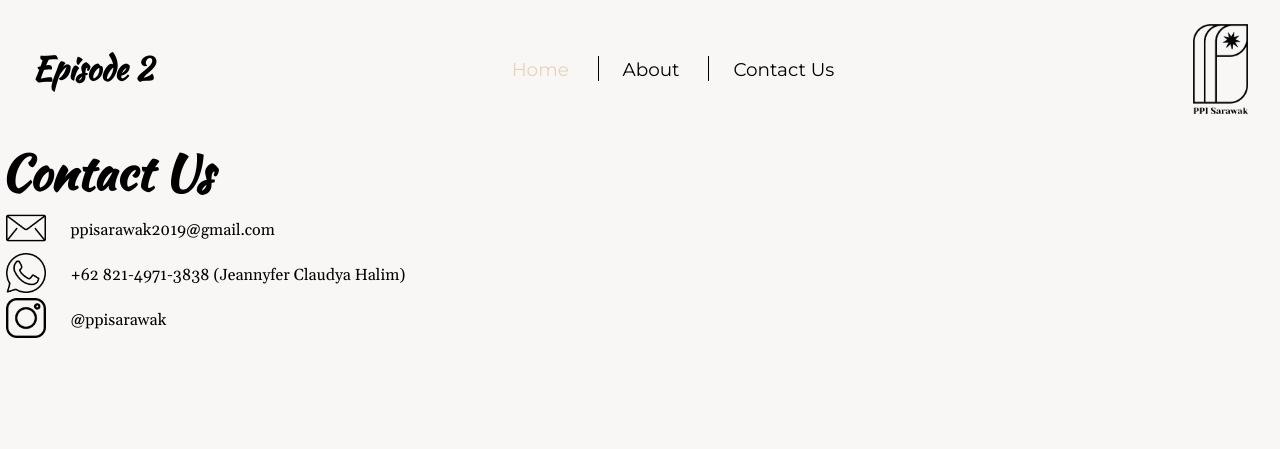
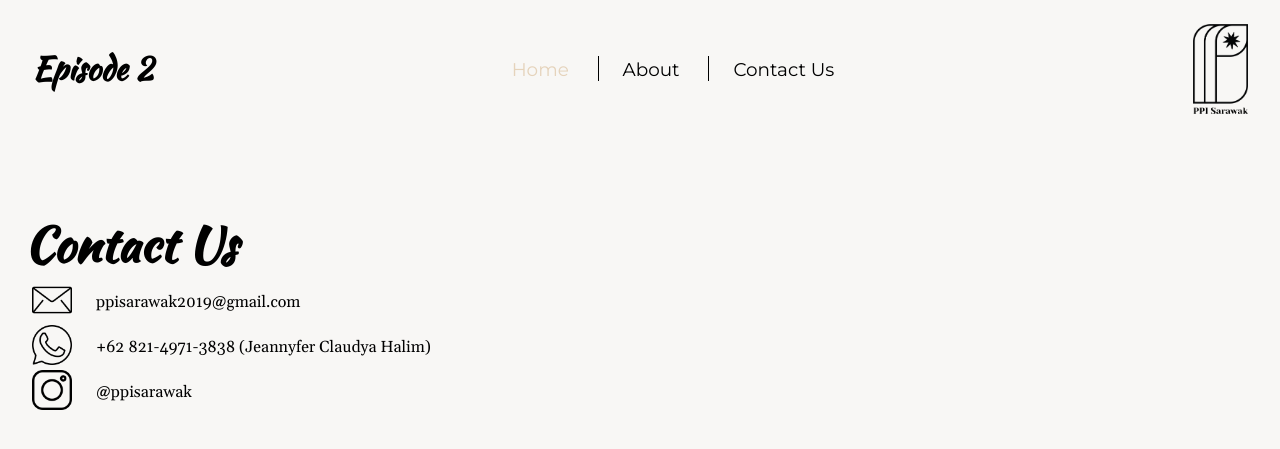
Before and after one commit to tensan8/Donate-For-Joy, a PHP site: page /contactus.php in a window 1280 px wide. Shown: the top 449 px of the page. Run offline with PHP 8.4, Linux system fonts and the light colour scheme.

Commit message:
Fix Contact Us Margin

```diff
--- a/about.html
+++ b/about.php
@@ -9,6 +9,8 @@
     <link href='css/about.css' rel='stylesheet'>
 </head>
 <body>
+    <?php include("navbar.php") ?>
+
     <h1 class="title-text" id="about-title">Donate For Joy</h1>
     <p id="main-subtitle-centered">by PPI Sarawak</p>
 </body>
--- a/contactus.php
+++ b/contactus.php
@@ -11,7 +11,7 @@
 <body>
     <?php include("navbar.php") ?>
 
-    <h1 class="title-text">Contact Us</h1>
+    <h1 class="title-text" id="contact-us-title">Contact Us</h1>
     <div class="container">
         <div class="icons">
             <img src="images/mail.png" alt="Email Logo" class="icon"/>
--- a/css/contactus.css
+++ b/css/contactus.css
@@ -2,7 +2,7 @@
     display: flex;
     align-items: center;
     width: 40%;
-    margin-left: 0.4rem;
+    margin-left: 2rem;
 }
 
 .icon {
@@ -26,3 +26,8 @@
     color: #DABCA0;
     transition: ease-in-out 0.5s;
 }
+
+#contact-us-title{
+    margin-left: 1.5rem;
+    margin-top: 5rem;
+}
```
